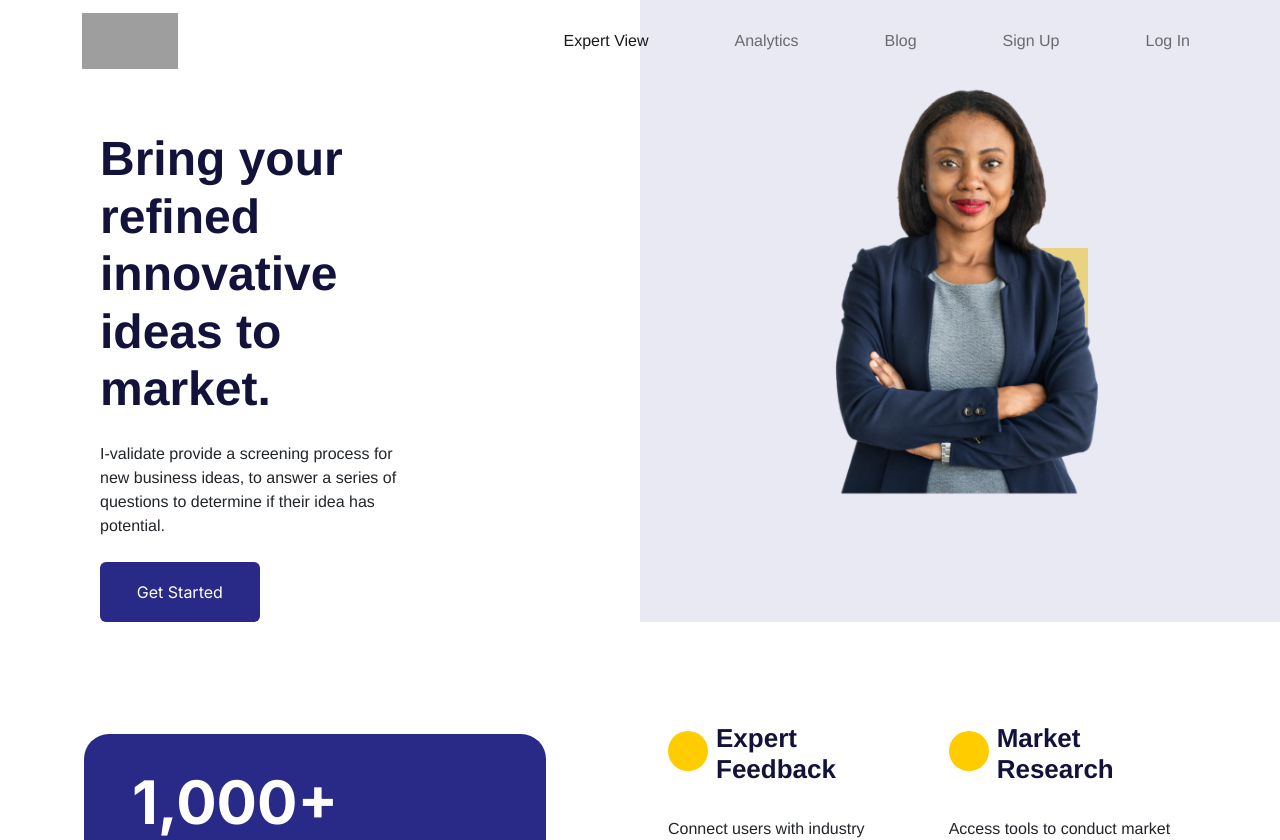
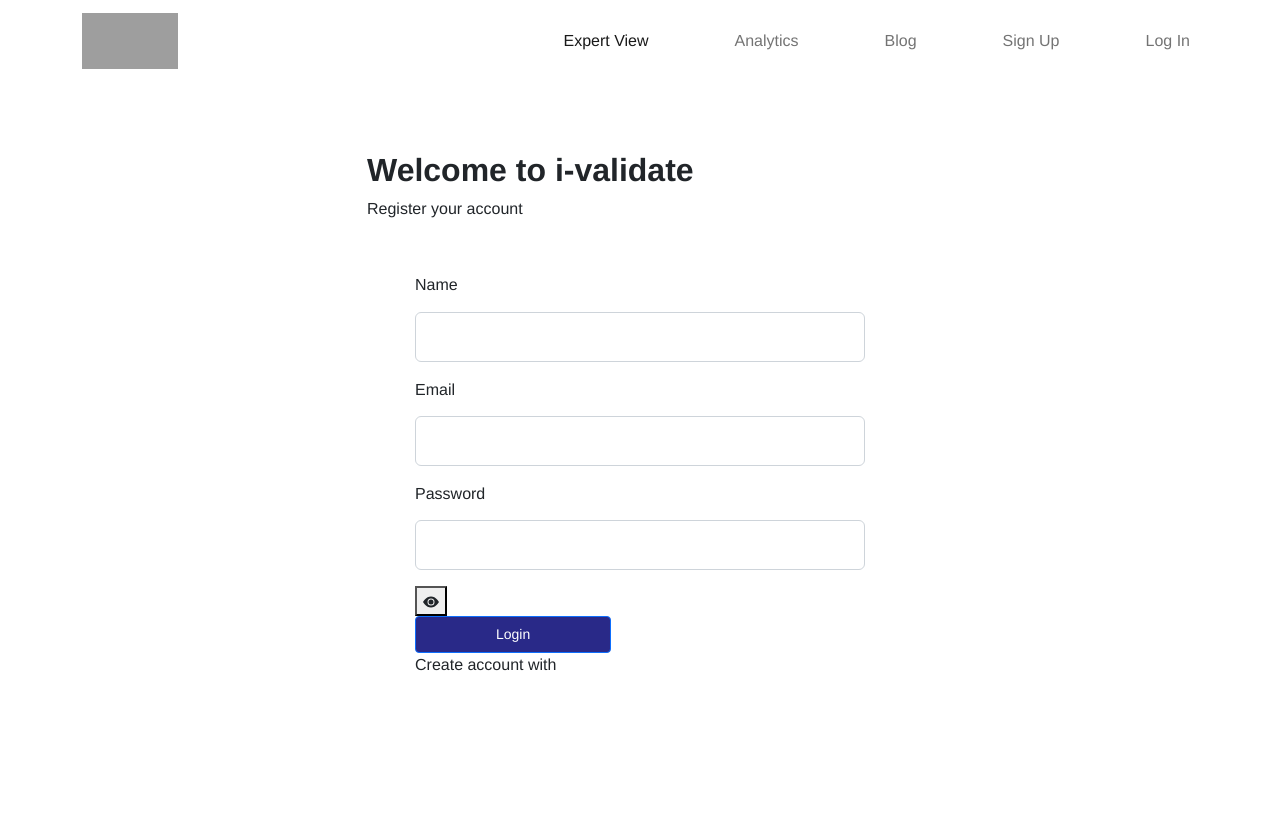
Before and after one commit to ADA-Software-Engineering-Program/i-validate-landing-page, a React (Create React App) app: page / in a window 1280 px wide. Shown: the top 840 px of the page. Built offline with nearby package versions, Linux system fonts and the light colour scheme; grey boxes are pictures that could not be loaded; the HTML template or start-up script is replaced by a standard one.

Commit message:
loginPage

```diff
--- a/src/App.js
+++ b/src/App.js
@@ -1,36 +1,26 @@
+import React from 'react';
+import './App.css';
+import { Route, Routes } from 'react-router-dom';
+import Header from './components/header/Header';
+import Footer from '../src/components/footer/Footer';
+import Login from './Login/Login';
 
-import React from "react";
-import './App.css';
-import { Route, Routes,  } from 'react-router-dom';
-import Header from "./components/header/Header";
-import Footer from "../src/components/footer/Footer";
-
-import Hero from "./pages/Hero";
+// import Hero from './pages/Hero';
 
 function App() {
   return (
-
     <>
-    <Header/>
-    <Routes>
-      <Route path="/" element={<Hero/>}/>
-    </Routes >
-    <Footer/>
+      <Header />
+      <Routes>
+        {/* <Route path="/" element={<Hero />} /> */}
+        <Route path="/" element={<Login />} />
+      </Routes>
+      <Footer />
     </>
-
-
-
   );
 }
 
 export default App;
-
-
-
-
-
-
-
 
 // // import Header from './components/header/Header';
 // // import Footer from './components/footer/Footer';import React from 'react';
--- /dev/null
+++ b/src/Login/Login.css
@@ -0,0 +1,7 @@
+#btn {
+  padding-left: 5rem;
+  padding-right: 5rem;
+  padding-top: 7px;
+  padding-bottom: 7px;
+  background-color: #292988;
+}
--- /dev/null
+++ b/src/Login/Login.js
@@ -0,0 +1,76 @@
+import { Col, Row, Container, Form } from 'react-bootstrap';
+import { BsFillEyeFill, BsEyeSlashFill } from 'react-icons/bs';
+import { useState } from 'react';
+import './Login.css';
+
+const Login = () => {
+  const [passwordType, setPasswordType] = useState('password');
+  const togglePassword = () => {
+    if (passwordType === 'password') {
+      setPasswordType('text');
+      return;
+    }
+    setPasswordType('password');
+  };
+  return (
+    <div>
+      <Container>
+        <Row className="vh-100 d-flex justify-content-center align-items-center">
+          <Col md={8} lg={6} xs={12}>
+            <div className=""></div>
+
+            <div className="mb-1 mt-md-4 ">
+              <h2 className="fw-bold mb-2  ">Welcome to i-validate</h2>
+              <p className=" mb-1">Register your account</p>
+              <div className="mb-3 mt-1">
+                <Form className="bg-white mt-1">
+                  <Form.Group className="mb-3 " controlId="formBasicEmail">
+                    <Form.Label className="text-center">Name</Form.Label>
+                    <Form.Control type="text" />
+                  </Form.Group>
+
+                  <Form.Group className="mb-3" controlId="formBasicEmail">
+                    <Form.Label className="text-center">Email</Form.Label>
+                    <Form.Control type="email" />
+                  </Form.Group>
+                  <div>
+                    <Form.Group className="mb-3" controlId="formBasicPassword">
+                      <Form.Label>Password</Form.Label>
+                      <Form.Control type="password" />
+                    </Form.Group>
+                    <Form.Group
+                      className="mb-3 "
+                      controlId="formBasicCheckbox"
+                    ></Form.Group>
+                    <div className=" ">
+                      <button className="" onClick={togglePassword}>
+                        {passwordType === 'password' ? (
+                          <BsFillEyeFill className="text-dark  position-relative top-0 end-0 " />
+                        ) : (
+                          <BsEyeSlashFill className="text-dark position-relative top-0 end-0" />
+                        )}
+                      </button>
+                    </div>
+                  </div>
+                  <div>
+                    <button
+                      type="button mb-3"
+                      className="btn btn-primary btn-sm "
+                      id="btn"
+                    >
+                      Login
+                    </button>
+                    <span className="mt-3">
+                      <p>Create account with</p>
+                    </span>
+                  </div>
+                </Form>
+              </div>
+            </div>
+          </Col>
+        </Row>
+      </Container>
+    </div>
+  );
+};
+export default Login;
```
